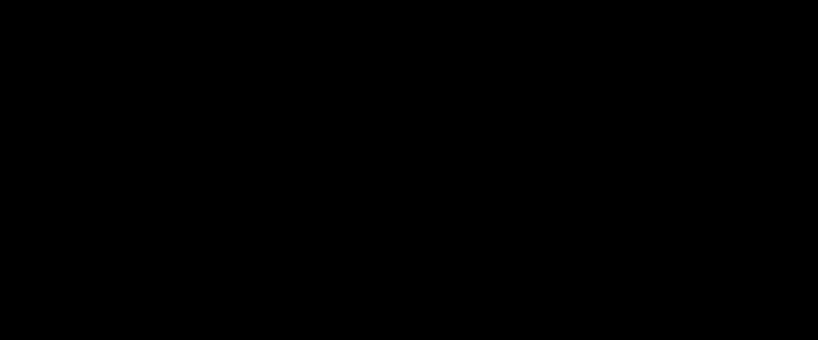
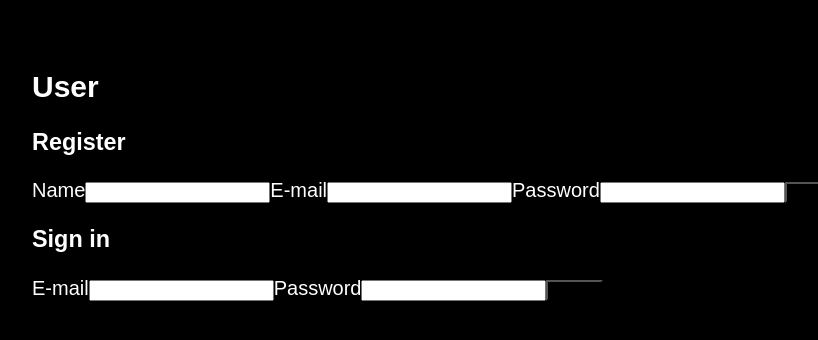
Before and after one commit to YvesRijckaert/WAD-Opdracht, a React (Create React App) app in the folder client/app/: page /edit in a window 1280 px wide. Shown: the part 362-702 px from the top of the page, without its empty margins (18-836 px from the left). Built offline with nearby package versions, Linux system fonts and the light colour scheme; no server answers.

Commit message:
logic to log in and register added

```diff
--- /dev/null
+++ b/client/app/src/components/Login.jsx
@@ -0,0 +1,51 @@
+import React, { Component } from "react";
+import LOGIN from "../graphql/login";
+import { Mutation } from "react-apollo";
+
+class Login extends Component {
+  constructor(props) {
+    super(props);
+    this.state = { errorMessage: `` };
+  }
+
+  handleSubmit = async (e, login) => {
+    e.preventDefault();
+    const email = e.target.email.value;
+    const password = e.target.password.value;
+    try {
+      const { data } = await login({ variables: { email, password } });
+      if (data.user) {
+        localStorage.setItem(`jwt`, data.user.jwt);
+        //cache of client?
+        this.props.client.writeData({ data: { currentUser: data.user } });
+      }
+    } catch (error) {
+      this.setState({ errorMessage: error.graphQLErrors[0].message });
+    }
+  };
+
+  render() {
+    return (
+      <article>
+        <h3>Sign in</h3>
+        <Mutation mutation={LOGIN}>
+          {login => (
+            <form
+              className="userform"
+              onSubmit={e => this.handleSubmit(e, login)}
+            >
+              <label htmlFor="sig-email">E-mail</label>
+              <input type="email" id="sig-email" name="email" required />
+              <label htmlFor="sig-pwd">Password</label>
+              <input type="password" id="sig-pwd" name="password" required />
+              <input type="submit" value="Sign in" />
+              <p>{this.state.errorMessage}</p>
+            </form>
+          )}
+        </Mutation>
+      </article>
+    );
+  }
+}
+
+export default Login;
--- /dev/null
+++ b/client/app/src/components/ProtectedComponent.jsx
@@ -0,0 +1,22 @@
+import React from "react";
+
+import GET_CURRENT_USER from "../graphql/getCurrentUser";
+import { Query } from "react-apollo";
+
+const ProtectedComponent = ({ protect, alternative }) => {
+  return (
+    <Query query={GET_CURRENT_USER}>
+      {({ loading, error, data, client }) => {
+        if (loading) return null;
+        if (error) return null;
+        return data.currentUser ? protect : alternative;
+      }}
+    </Query>
+  );
+};
+
+ProtectedComponent.defaultProps = {
+  alternative: null
+};
+
+export default ProtectedComponent;
--- /dev/null
+++ b/client/app/src/components/ProtectedRoute.jsx
@@ -0,0 +1,32 @@
+import React from "react";
+
+import { Route, Redirect } from "react-router-dom";
+
+import GET_CURRENT_USER from "../graphql/getCurrentUser";
+import { Query } from "react-apollo";
+
+const ProtectedRoute = ({ component: Component, ...rest }) => (
+  <Route
+    {...rest}
+    render={props => (
+      <Query query={GET_CURRENT_USER}>
+        {({ loading, error, data, client }) => {
+          if (loading) return null;
+          if (error) return null;
+          return data.currentUser ? (
+            <Component {...props} />
+          ) : (
+            <Redirect
+              to={{
+                pathname: `/`,
+                state: { from: props.location }
+              }}
+            />
+          );
+        }}
+      </Query>
+    )}
+  />
+);
+
+export default ProtectedRoute;
--- /dev/null
+++ b/client/app/src/components/Register.jsx
@@ -0,0 +1,62 @@
+import React, { Component } from "react";
+import REGISTER from "../graphql/register";
+import { Mutation } from "react-apollo";
+
+class Register extends Component {
+  constructor(props) {
+    super(props);
+    this.state = { showRegister: true };
+  }
+
+  handleSumbit = async (e, register) => {
+    e.preventDefault();
+    const name = e.target.name.value;
+    const email = e.target.email.value;
+    const password = e.target.password.value;
+    const { data } = await register({
+      variables: {
+        email,
+        password,
+        name
+      }
+    });
+    if (data.user.email) {
+      this.setState({ showRegister: false });
+    }
+  };
+
+  render() {
+    let name = null;
+    let email = null;
+    let password = null;
+    return (
+      <Mutation mutation={REGISTER}>
+        {(register, { loading, error }) => (
+          <article>
+            <h3>Register</h3>
+            {this.state.showRegister ? (
+              <form
+                className="userform"
+                onSubmit={e => {
+                  this.handleSumbit(e, register);
+                }}
+              >
+                <label htmlFor="reg-name">Name</label>
+                <input type="text" id="reg-name" name="name" required />
+                <label htmlFor="reg-email">E-mail</label>
+                <input type="email" id="reg-email" name="email" required />
+                <label htmlFor="reg-pwd">Password</label>
+                <input type="password" id="reg-pwd" name="password" required />
+                <input type="submit" value="Register" />
+              </form>
+            ) : (
+              <p>Registered, now log in!</p>
+            )}
+          </article>
+        )}
+      </Mutation>
+    );
+  }
+}
+
+export default Register;
--- /dev/null
+++ b/client/app/src/components/User.jsx
@@ -0,0 +1,48 @@
+import React, { Component } from "react";
+
+import GET_CURRENT_USER from "../graphql/getCurrentUser";
+import { Query } from "react-apollo";
+import Register from "./Register";
+import Login from "./Login";
+
+class User extends Component {
+  handleSignOut = client => {
+    localStorage.removeItem(`jwt`);
+    client.resetStore();
+  };
+
+  render() {
+    return (
+      <section className="user">
+        <h2>User</h2>
+        <Query query={GET_CURRENT_USER}>
+          {({ loading, error, data, client }) => {
+            if (loading) return null;
+            if (error) return null;
+            if (data.currentUser) {
+              //signedin
+              return (
+                <div>
+                  <p className="signedin">
+                    Ingelogd als {data.currentUser.name}
+                  </p>
+                  <button onClick={() => this.handleSignOut(client)}>
+                    Sign out
+                  </button>
+                </div>
+              );
+            }
+            return (
+              <div>
+                <Register />
+                <Login client={client} />
+              </div>
+            );
+          }}
+        </Query>
+      </section>
+    );
+  }
+}
+
+export default User;
--- a/client/app/src/containers/App.js
+++ b/client/app/src/containers/App.js
@@ -11,6 +11,9 @@
 import { Query } from "react-apollo";
 import GET_ALL_WORKTOTALS from "../graphql/getAllWorkTotals";
 import GET_ALL_WORKOPTIONS from "../graphql/getAllWorkOptions";
+import User from "../components/User";
+import ProtectedComponent from "../components/ProtectedComponent";
+import ProtectedRoute from "../components/ProtectedRoute";
 
 class App extends Component {
   render() {
@@ -126,6 +129,7 @@
           />
           <Route component={NotFound} />
         </Switch>
+        <User />
       </div>
     );
   }
--- /dev/null
+++ b/client/app/src/graphql/getCurrentUser.js
@@ -0,0 +1,9 @@
+import gql from "graphql-tag";
+
+export default gql`
+  {
+    currentUser @client {
+      name
+    }
+  }
+`;
--- /dev/null
+++ b/client/app/src/graphql/login.js
@@ -0,0 +1,11 @@
+import gql from "graphql-tag";
+
+export default gql`
+  mutation login($email: String!, $password: String!) {
+    user: login(email: $email, password: $password) {
+      _id
+      name
+      jwt
+    }
+  }
+`;
--- /dev/null
+++ b/client/app/src/graphql/register.js
@@ -0,0 +1,10 @@
+import gql from "graphql-tag";
+
+export default gql`
+  mutation register($email: String!, $password: String!, $name: String!) {
+    user: register(email: $email, password: $password, name: $name) {
+      _id
+      email
+    }
+  }
+`;
--- a/client/app/src/index.js
+++ b/client/app/src/index.js
@@ -8,10 +8,23 @@
 import ApolloClient from "apollo-boost";
 import { ApolloProvider } from "react-apollo";
 
+import { defaults, resolvers } from "./resolvers.js";
 import store from "./store";
 
 const client = new ApolloClient({
-  uri: `http://localhost:4000/graphql`
+  uri: `http://localhost:4000/graphql`,
+  clientState: {
+    defaults,
+    resolvers
+  },
+  request: async operation => {
+    const token = localStorage.getItem(`jwt`);
+    operation.setContext({
+      headers: {
+        authorization: token ? `Bearer ${token}` : ``
+      }
+    });
+  }
 });
 
 ReactDOM.render(
--- /dev/null
+++ b/client/app/src/resolvers.js
@@ -0,0 +1,17 @@
+export const defaults = {
+  currentUser: parseJwt()
+};
+
+function parseJwt() {
+  const jwt = localStorage.getItem(`jwt`);
+  if (!jwt) return null;
+  const base64Url = jwt.split(`.`)[1];
+  const base64 = base64Url.replace(`-`, `+`).replace(`_`, `/`);
+  const user = JSON.parse(window.atob(base64));
+  user.__typename = `user`;
+  return user;
+}
+
+export const resolvers = {
+  Query: () => ({}) //https://github.com/apollographql/apollo-link-state/issues/156
+};
```
